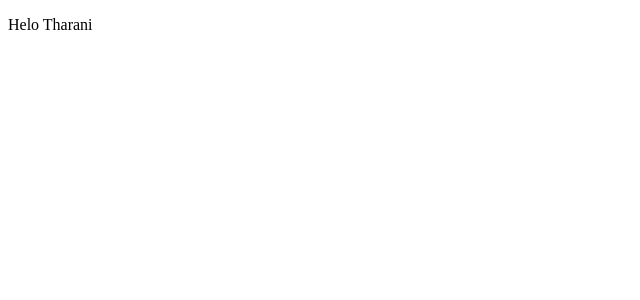
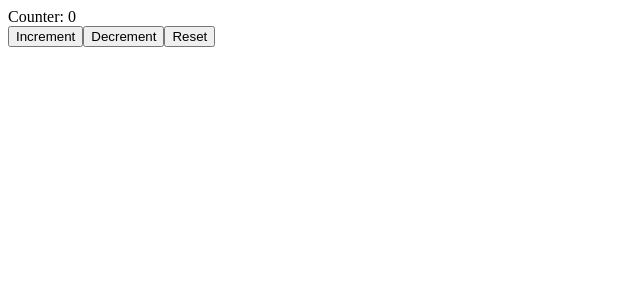
Before and after one commit to Tharani-Kasiselvam/react-proj-main, a React (Vite) app: page / in a window 1280 px wide. Shown: the top 300 px of the page, without its empty margins (0-640 px from the left). Built offline with nearby package versions, Linux system fonts and the light colour scheme.

Commit message:
day4 Exercise - increment/decrement/reset - State

```diff
--- a/src/App.jsx
+++ b/src/App.jsx
@@ -1,11 +1,43 @@
-import Hello from "./components/Hello"
-const App = () => {
-  const usrname = "Tharani"
-  return (
-    <div>
-      <Hello user = {usrname}/>
-    </div>
-  )
+import { Component } from 'react'
+import Counter from './components/Counter'
+
+export class App extends Component {
+  constructor(props){
+    super(props)
+    this.state = {counter:0}
+  }
+
+    handleIncre = () =>{
+      this.setState({
+        counter: this.state.counter + 1
+    })
+    }
+
+    handleDecre = () =>{
+      this.setState({
+        counter: this.state.counter - 1
+      })
+      }
+
+      handleRst = () => {
+        this.setState({
+          counter: 0
+        })
+      }
+
+  render() {
+    return (
+      <div>
+      <div>
+        <Counter counter={this.state.counter} />
+      </div>
+        <div><button onClick={this.handleIncre}>Increment</button>
+            <button onClick={this.handleDecre}>Decrement</button>
+            <button onClick={this.handleRst}>Reset</button>
+        </div>
+      </div>
+    )
+  }
 }
 
 export default App
--- /dev/null
+++ b/src/components/Counter.jsx
@@ -0,0 +1,11 @@
+import { Component } from 'react'
+
+export class Counter extends Component {
+    render() {
+    return (
+      <div>Counter: {this.props.counter} </div>
+    )
+  }
+}
+
+export default Counter
--- a/src/components/Greet.jsx
+++ /dev/null
@@ -1,6 +0,0 @@
-const Greet = (props) => {
-    return (
-      <p>Hi {props.name} {props.lname}! Welcome to our Application </p>
-    )
-  }
-  export default Greet
--- a/src/components/Hello.jsx
+++ /dev/null
@@ -1,21 +0,0 @@
-// const Hello = (props) => {
-//     return(
-//       <div>
-//         <h1>Hello World</h1>
-//         <p>This is a simple <b>Component</b></p>
-//         <p>by {props.user}</p>
-//       </div>
-//     )
-// }
-// export default Hello
-import { Component } from 'react'
-
-export class Hello extends Component {
-  render() {
-    return (
-      <p>Helo {this.props.user}</p>
-    )
-  }
-}
-
-export default Hello
```
